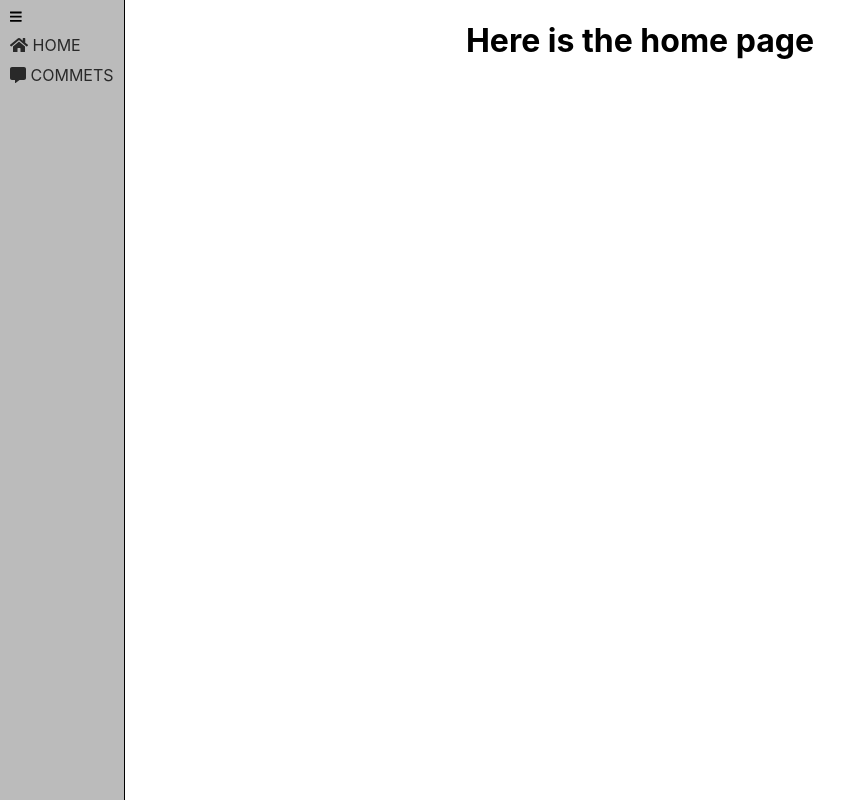
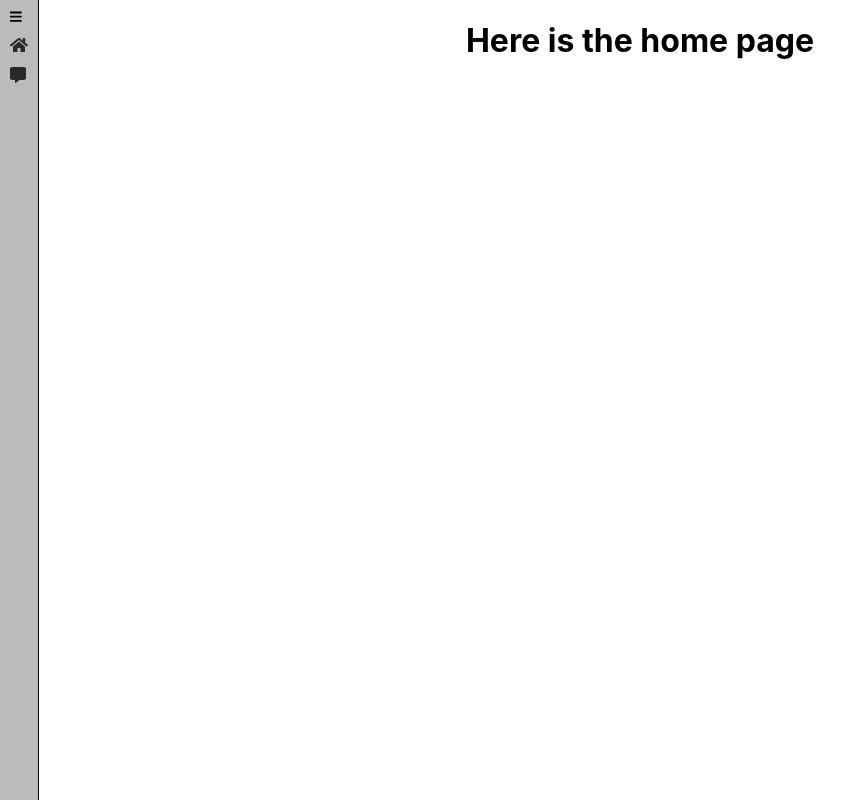
Before and after one commit to EK-machine/promo, a React (Create React App) app: page / in a window 1280 px wide. Shown: the whole page, without its empty margins (0-866 px from the left). Built offline with nearby package versions, Linux system fonts and the light colour scheme.

Commit message:
Made toggle fuction for sidebar on elem button

```diff
--- a/src/data/data.jsx
+++ b/src/data/data.jsx
@@ -6,13 +6,13 @@ export const sidebarButtonData = [
   {
     id: 1,
     url: '/',
-    text: 'HOME',
+    text: 'home',
     icon: <FontAwesomeIcon icon={faHome} />,
   },
   {
     id: 2,
     url: '/comment',
-    text: 'COMMETS',
+    text: 'comment',
     icon: <FontAwesomeIcon icon={faCommentAlt} />,
   },
 ];
--- a/src/index.css
+++ b/src/index.css
@@ -24,7 +24,7 @@ code {
   height: 100%;
 }
 
-.sidebar-toggle {
+.sidebar .sidebar-toggle {
   margin: 10px 0;
   padding: 0;
   background-color: rgb(187, 187, 187);
@@ -33,19 +33,24 @@ code {
   cursor: pointer;
 }
 
-.sidebar-button-data {
+.sidebar .sidebar-button-data {
   margin: 0;
   list-style: none;
   color: rgb(41, 41, 41);
   padding: 0;
 }
 
-.sidebar-button-data li {
+.sidebar .sidebar-button-data li {
   margin: 0 0 10px 0;
 }
 
-.sidebar-button-data a {
+.sidebar .sidebar-button-data a {
   color: rgb(41, 41, 41);
   text-align: left;
   text-decoration: none;
+  text-transform: uppercase;
 }
+
+.sidebar .sidebar-button-data a .text {
+  display: none;
+}
--- a/src/index.jsx
+++ b/src/index.jsx
@@ -11,7 +11,4 @@ ReactDOM.render(
   document.getElementById('root'),
 );
 
-// If you want to start measuring performance in your app, pass a function
-// to log results (for example: reportWebVitals(console.log))
-// or send to an analytics endpoint. Learn more: https://bit.ly/CRA-vitals
 reportWebVitals();
--- a/src/sidebar/Sidebar.jsx
+++ b/src/sidebar/Sidebar.jsx
@@ -1,11 +1,15 @@
-import React from 'react';
+import React, { useState } from 'react';
 import { faBars } from '@fortawesome/free-solid-svg-icons';
 import { FontAwesomeIcon } from '@fortawesome/react-fontawesome';
 import { sidebarButtonData } from '../data/data.jsx';
 
-const Sidebar = () => (
-  <div className="sidebar show-sidebar">
-    <button type="button" className="sidebar-toggle">
+const Sidebar = () => {
+  const [sidebarIsOpen, setSidebarIsOpen] = useState(false);
+  const sidebarToggle = () =>
+    sidebarIsOpen ? setSidebarIsOpen(false) : setSidebarIsOpen(true);
+  return (
+    <div className="sidebar">
+      <button onClick={sidebarToggle} type="button" className="sidebar-toggle">
         <FontAwesomeIcon icon={faBars} />
       </button>
       <ul className="sidebar-button-data">
@@ -14,7 +18,13 @@ const Sidebar = () => (
           return (
             <li key={id}>
               <a href={url}>
-              {icon} {text}
+                {icon}{' '}
+                <span
+                  className="text"
+                  style={{ display: sidebarIsOpen ? 'inline' : 'none' }}
+                >
+                  {text}
+                </span>
               </a>
             </li>
           );
@@ -22,5 +32,6 @@ const Sidebar = () => (
       </ul>
     </div>
   );
+};
 
 export default Sidebar;
```
Also changed, not shown: src/logo.svg (deleted). Lines whose indentation alone changed are shown as unchanged.
